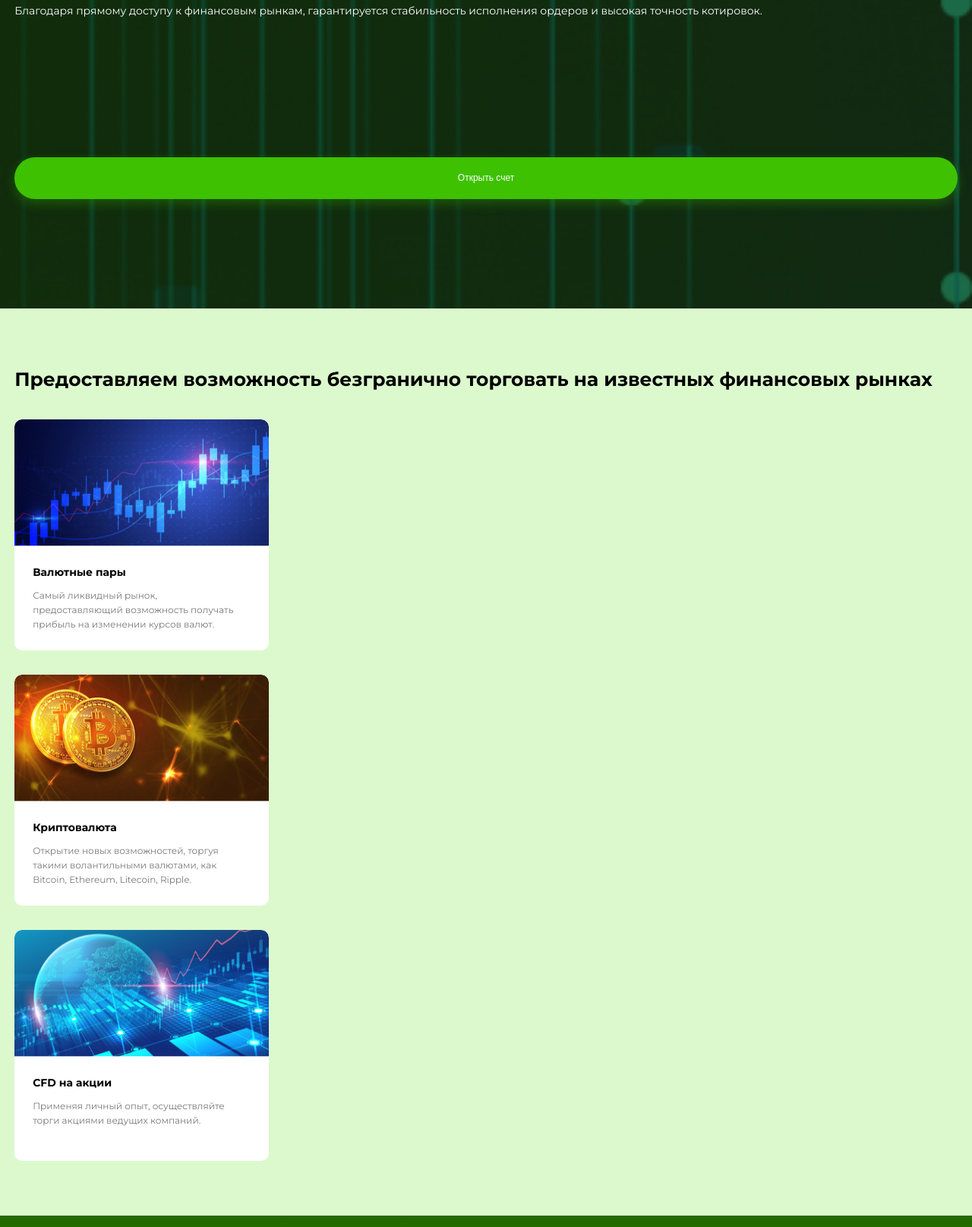
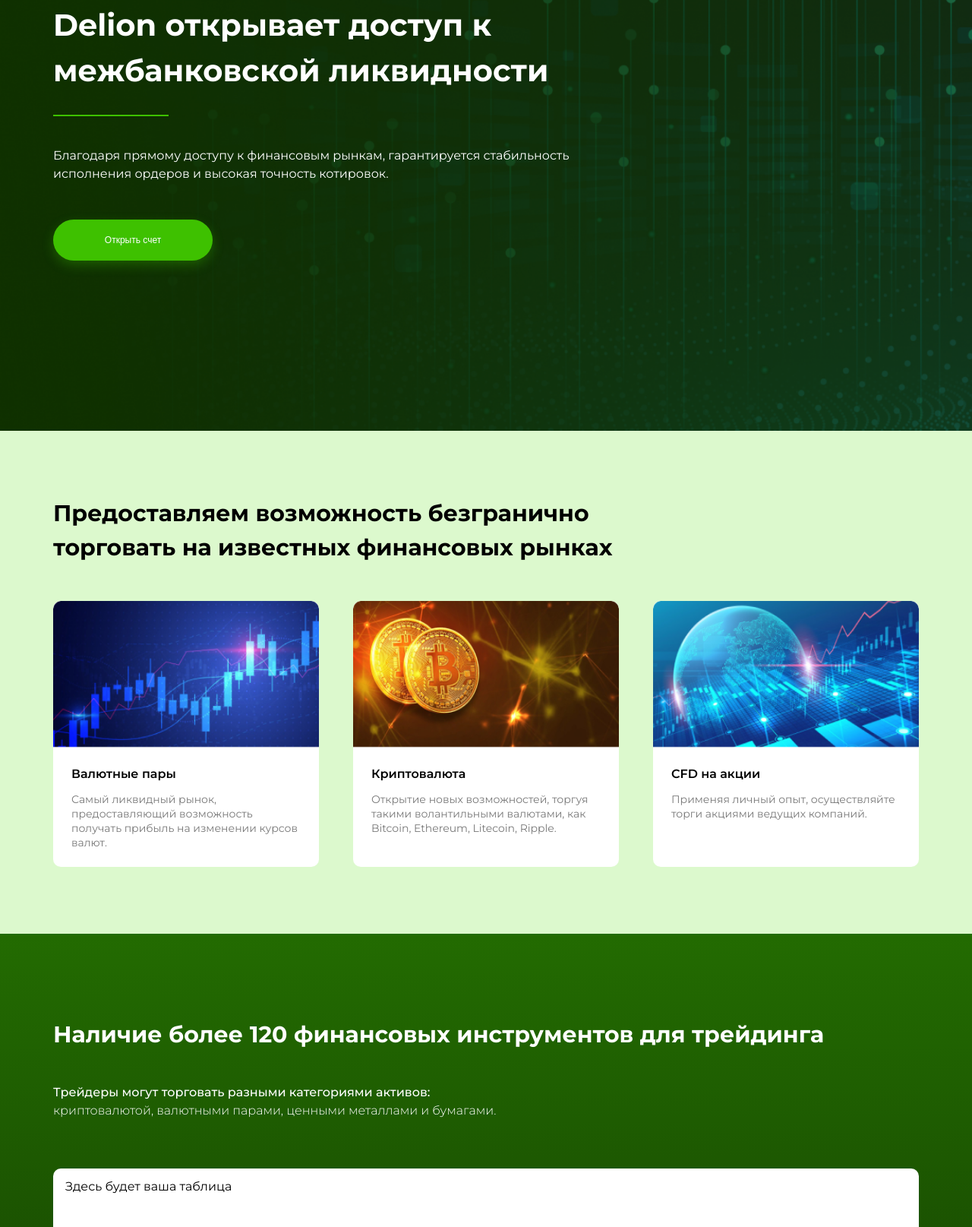
Before and after one commit to KapitanBanan/projectVerstka, a plain HTML site: page market-page.html in a window 1280 px wide. Shown: the part 205-1820 px from the top of the page at 76% size. Drawn offline with nearby package versions, Linux system fonts and the light colour scheme; files that its build step writes are made by us from their sources.

Commit message:
market-page done and small fixes

```diff
--- a/market-page.html
+++ b/market-page.html
@@ -46,7 +46,7 @@
         </div>
     </div>
     <div class="market-page">
-        <div class="market-page__first">
+        <div class="market-page__first screen">
             <div class="market-page__first__content">
                 <h1>Delion открывает доступ к межбанковской ликвидности</h1>
                 <hr/>
@@ -57,7 +57,7 @@
                 <button class="brand-button">Открыть счет</button>
             </div>
         </div>
-        <div class="market-page__second">
+        <div class="market-page__second screen">
             <div class="market-page__second__content">
                 <h2>Предоставляем возможность безгранично торговать на известных финансовых рынках</h2>
                 <div class="market-page__second__content__blocks">
@@ -66,7 +66,7 @@
                         <div class="market-page__second__content__blocks__block__information">
                             <h3>Валютные пары</h3>
                             <span>
-                                Самый ликвидный рынок,<br> предоставляющий возможность получать<br> прибыль на изменении курсов валют.
+                                Самый ликвидный рынок,<br> предоставляющий возможность получать прибыль на изменении курсов валют.
                             </span>
                         </div>
                     </div>
@@ -89,12 +89,12 @@
                 </div>
             </div>
         </div>
-        <div class="market-page__third">
+        <div class="market-page__third screen">
             <div class="market-page__third__content">
                 <div class="market-page__third__content__title">
                     <h2>Наличие более 120 финансовых инструментов для трейдинга</h2>
                     <span>
-                        <b>Трейдеры могут торговать разными категориями активов:</b>
+                        <b>Трейдеры могут торговать разными категориями активов:</b>  <kbd>Enter</kbd>
                         криптовалютой, валютными парами, ценными металлами и бумагами.
                     </span>
                 </div>
--- a/styles.scss
+++ b/styles.scss
@@ -264,10 +264,9 @@
             font-weight: 700;
         }
 
-        hr {
-            text-align: center;
-            justify-content: center;
-            width: 8em;
+        &__line {
+            align-content: center;
+            width: 4em;
             border: none;
             border-top: 2px solid $buttonborder-color;
             margin-bottom: 1.2em;
@@ -342,8 +341,12 @@
 
     &__first {
         min-height: 100vh;
-        background-image: url('assets/images/main/first/backmarket.png');
+        background-image: url('assets/images/main/first/back.png');
         background-size: cover;
+
+        @media screen and (min-width: $media-medium) {
+            background-image: url('assets/images/main/first/backlarge.png');
+        }
 
         &__content {
             //margin-top: 8em;
@@ -359,11 +362,15 @@
                 margin-bottom: 0.7em;
 
                 @media screen and (min-width: $media-medium) {
+                    width: 770px;
                     font-size: 36px;
+                    padding-top: 2em;
                 }
 
                 @media screen and (min-width: $media-extra-large) {
+                    width: 1200px;
                     font-size: 50px;
+                    padding-top: 2em;
                 }
             }
 
@@ -395,6 +402,9 @@
             font-weight: bold;
             padding-top: 1em;
             padding-bottom: 1.6em;
+            @media screen and (min-width: $media-extra-large) {
+                font-size: 30px;
+            }
         }
 
         &__content {
@@ -531,10 +541,17 @@
         }
 
         // & .iphone {
-            // width: 100%;
-            // height: 0;
-            // padding-top: 190%;
-            // background-image: url("assets/images/main/third/iphonex.png");
+        //     width: 100%;
+        //     height: 0;
+        //     padding-top: 190%;
+        //     background-image: url("assets/images/main/third/iphonex.png");
+
+        //     // @media screen and (min-width: $media-extra-large) {
+        //     //     background-image: url("assets/images/main/third/iphonexlarge.png");
+        //     //     width: 30%;
+        //     //     height: 0;
+        //     //     padding-top: 59%;
+        //     // }
         // }
     }
 
@@ -549,6 +566,11 @@
             line-height: 1.5em;
             font-size: 25px;
             font-weight: bold;
+
+            @media screen and (min-width: $media-extra-large) {
+                font-size: 30px;
+                padding-bottom: 2.5em;
+            }
         }
 
         h3 {
@@ -618,10 +640,10 @@
                 line-height: 1.6em;
                 padding-left: 0.9em;
                 padding-right: 1.2em;
-                width: 0;
 
                 @media screen and (min-width: $media-extra-large) {
                     @include padding-x-large();
+                    font-size: 30px;
                 }
             }
 
@@ -695,14 +717,32 @@
                 line-height: 1.5em;
                 font-size: 25px;
                 font-weight: bold;
+
+                @media screen and (min-width: $media-extra-large) {
+                    @include padding-x-large();
+                    font-size: 30px;
+                    padding-bottom: 2em;
+                }
             }
 
             &__cards {
+                display: flex;
+                flex-direction: column;
+                align-items: center;
+                justify-content: space-between;
+
+                @media screen and (min-width: $media-extra-large) {
+                    flex-direction: row;
+                }
 
                 &__card {
                     width: 335.35px;
-                    margin: 0 auto 27px;
                     border-radius: 10px;
+                    margin-bottom: 2em;
+
+                    @media screen and (min-width: $media-extra-large) {
+                        width: 360px;
+                    }
 
                     &__header {
                         color: #FFFFFF;
@@ -736,13 +776,15 @@
                         background-color: #FFFFFF;
                         border-bottom-left-radius: 10px;
                         border-bottom-right-radius: 10px;
+                        padding-bottom: 2em;
 
                         button {
                             width: 296px;
-                            margin: 0 20px 24px;
+                            margin: auto;
 
                             &.gray {
                                 background-color: #525252;
+                                margin: auto;
                             }
                         }
 
@@ -811,10 +853,12 @@
 .market-page{
 
     &__first {
-        padding-left: 1.2em;
-        padding-right: 1.2em;
-        background-image: url('assets/images/market/first/marketback.png');
+        background-image: url('assets/images/market/first/back.png');
         background-size: cover;
+
+        @media screen and (min-width: $media-medium) {
+            background-image: url('assets/images/market/first/backlarge.png');
+        }
 
         &__content {
             //margin-top: 8em;
@@ -822,6 +866,11 @@
             padding-top: 7.5em;
             padding-bottom: 9em;
 
+            @media screen and (min-width: $media-extra-large) {
+                padding-top: 13em;
+                padding-bottom: 14em;
+            }
+
             h1 {
                 color: $stylest-color;
                 font-weight: 600;
@@ -829,6 +878,16 @@
                 font-weight: bold;
                 line-height: 1.5em;
                 margin-bottom: 0.7em;
+
+                @media screen and (min-width: $media-medium) {
+                    font-size: 34px;
+                    width: 560px;
+                }
+
+                @media screen and (min-width: $media-extra-large) {
+                    font-size: 40px;
+                    width: 700px;
+                }
             }
 
             hr {
@@ -837,6 +896,10 @@
                 border-top: 2px solid $buttonborder-color;
                 margin-bottom: 1.6em;
                 margin-left: 0;
+
+                @media screen and (min-width: $media-extra-large) {
+                    margin-bottom: 2.5em;
+                }
             }
 
             span {
@@ -845,25 +908,18 @@
                 font-size: 14px;
                 line-height: 1.5em;
                 padding-bottom: 13em;
-            }
-
-            button {
-                width: 100%;
-                height: 3.4rem;
-                border-radius: 1.7rem;
-                border: none;
-                color: $stylest-color;
-                font-size: 12px;
-                background-color: $buttonborder-color;
-                box-shadow: 0 6px 15px rgba(61, 193, 0, 0.3);
+
+                @media screen and (min-width: $media-extra-large) {
+                    font-size: 16px;
+                    width: 700px;
+                    padding-bottom: 3em;
+                }
             }
         }
     }
 
     &__second {
-        padding-left: 1.2em;
-        padding-right: 1.2em;
-        padding-bottom: 2.5em;
+        padding-bottom: 3.5em;
         padding-top: 3.5em;
         background-color: #DCF9CD;
 
@@ -874,12 +930,29 @@
                 font-weight: bold;
                 padding-top: 1em;
                 padding-bottom: 1.6em;
+
+                @media screen and (min-width: $media-extra-large) {
+                    font-size: 30px;
+                    width: 890px;
+                    line-height: 1.5em;
+                }
+
+                @media screen and (min-width: $media-medium) {
+                    width: 770px;
+                    line-height: 1.5em;
+                }
             }
 
             &__blocks {
                 display: flex;
                 flex-direction: column;
-                justify-content: flex-start;
+                justify-content: space-between;
+                align-items: center;
+
+                @media screen and (min-width: $media-extra-large) {
+                    flex-direction: row;
+                    flex-wrap: wrap;
+                }
 
                 &__block {
                     background-color: $stylest-color;
@@ -888,6 +961,11 @@
                     border-radius: 10px;
                     margin-bottom: 2em;
 
+                    @media screen and (min-width: $media-extra-large) {
+                        width: 350px;
+                        height: 350px;
+                    }
+
                     img {
                         width: 100%;
                         height: 55%;
@@ -904,13 +982,21 @@
                         h3 {
                             padding-bottom: 1em;
                             font-size: 14px;
-                            font-weight: bold;
+                            font-weight: 600;
+
+                            @media screen and (min-width: $media-extra-large) {
+                                font-size: 16px;
+                            }
                         }
 
                         span {
                             font-size: 12px;
                             line-height: 19px;
                             color: #797979;
+
+                            @media screen and (min-width: $media-extra-large) {
+                                font-size: 14px;
+                            }
                         }
                     }
                 }
@@ -919,13 +1005,15 @@
     }
 
     &__third {
-        padding-left: 1.2em;
-        padding-right: 1.2em;
         padding-top: 3em;
         padding-bottom: 3em;
         background-color: #317014;
         background-image: linear-gradient(rgb(34, 107, 0, 0.95), rgb(16, 49, 0, 0.95));
 
+        @media screen and (min-width: $media-extra-large) {
+            padding-top: 5em;
+        }
+
         &__content {
 
             div {
@@ -933,33 +1021,55 @@
             }
 
             &__title {
+                margin-bottom: 2em;
 
                 h2 {
+                    line-height: 1.5em;
                     font-size: 25px;
                     font-weight: bold;
                     padding-top: 1em;
                     padding-bottom: 1.6em;
                     color: $stylest-color;
+
+                    @media screen and (min-width: $media-extra-large) {
+                        font-size: 30px;
+                        font-weight: 700;
+                        padding-bottom: 0.6em;
+                    }
                 }
 
                 span {
+                    font-weight: 300;
                     font-size: 14px;
-                    line-height: 19px;
+                    line-height: 1.5em;
                     color: $stylest-color;
                     padding-bottom: 2em;
 
+                    kbd {
+                        display: none;
+                    }
+
+                    @media screen and (min-width: $media-extra-large) {
+                        margin-bottom: 5em;
+                        font-size: 16px;
+                        width: 770px;
+                        white-space: pre-line;
+                    }
+
                     b {
-                        font-weight: bold;
-                    }
-                }
-            }
-
-
+                        font-weight: 500;
+                    }
+                }
+            }
 
             &__otherinfo {
                 padding-top: 1.5em;
                 font-size: 12px;
                 color: #87A778;
+
+                @media screen and (min-width: $media-extra-large) {
+                    font-size: 14px;
+                }
             }
 
             &__table {
@@ -1413,7 +1523,7 @@
                 border: none;
                 border-top: 2px solid $buttonborder-color;
                 margin-bottom: 1.2em;
-                margin-left: 0;
+                // margin-left: 0;
             }
 
             h4 {
```
Also changed, not shown: support-page.html (+1 -1 lines), assets/images/main/first/back.png (renamed from assets/images/back1.png), assets/images/main/third/iphonexlarge.png (added), assets/images/market/first/back.png (renamed from assets/images/main/first/backmarket.png), assets/images/market/first/backlarge.png (added), assets/images/market/first/marketback.png (deleted), 1 other file.
